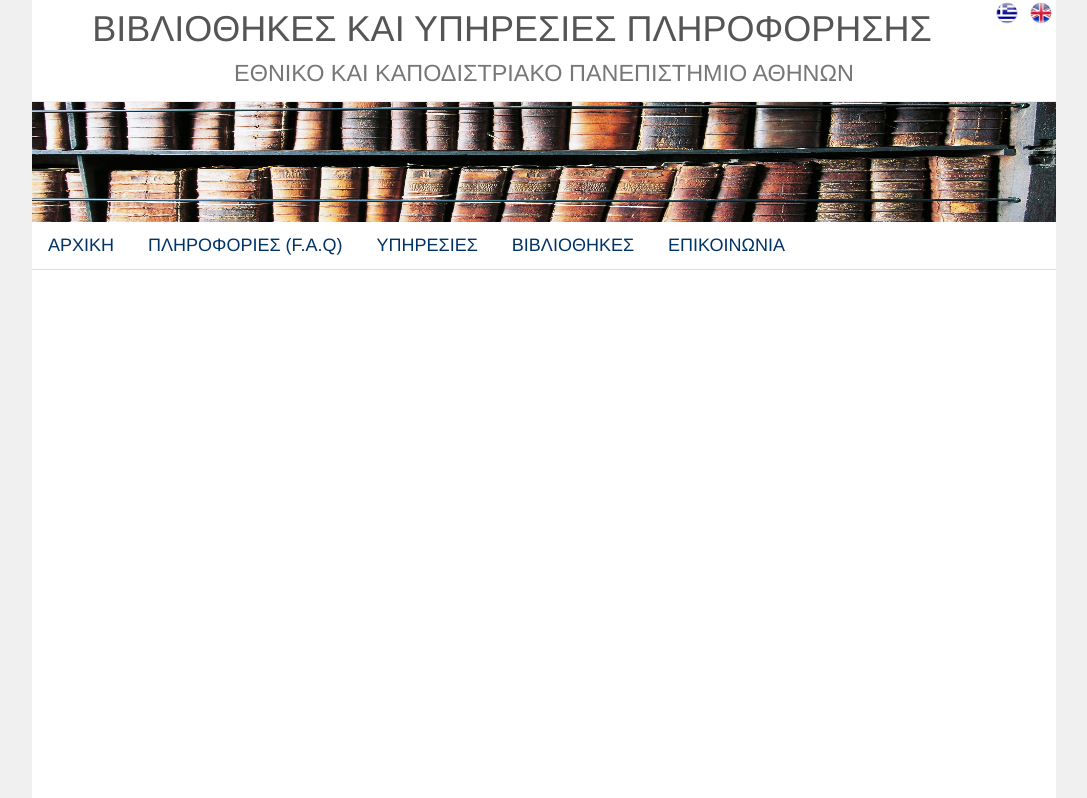
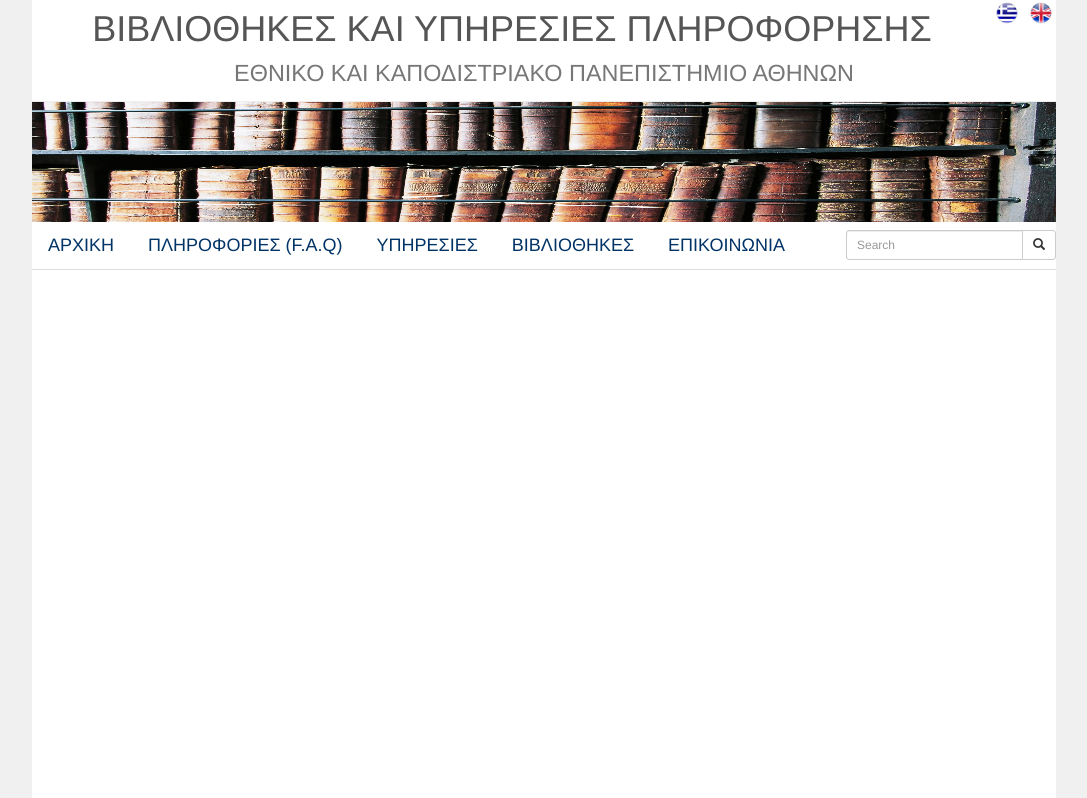
Before and after one commit to oddo-trisp/EAM_project, a PHP site: page /index.php in a window 1280 px wide. Shown: the part 21-819 px from the top of the page, without its empty margins (96-1183 px from the left). Run offline with PHP 8.4, Linux system fonts and the light colour scheme; some libraries are stand-ins or nearby versions.

Commit message:
search bar on navbar

```diff
--- a/header.php
+++ b/header.php
@@ -23,5 +23,13 @@
              </ul>
          </li>-->
          <li><a href="contact.php">ΕΠΙΚΟΙΝΩΝΙΑ</a></li>
+         <form class="navbar-form navbar-right" role="search">
+            <div class="input-group input-group-sm">
+                <input type="text" class="form-control" placeholder="Search" name="q">
+                <div class="input-group-btn">
+                    <button class="btn btn-default" type="submit"><i class="glyphicon glyphicon-search"></i></button>
+                </div>
+            </div>
+         </form>
     </ul>
 </div>
```
